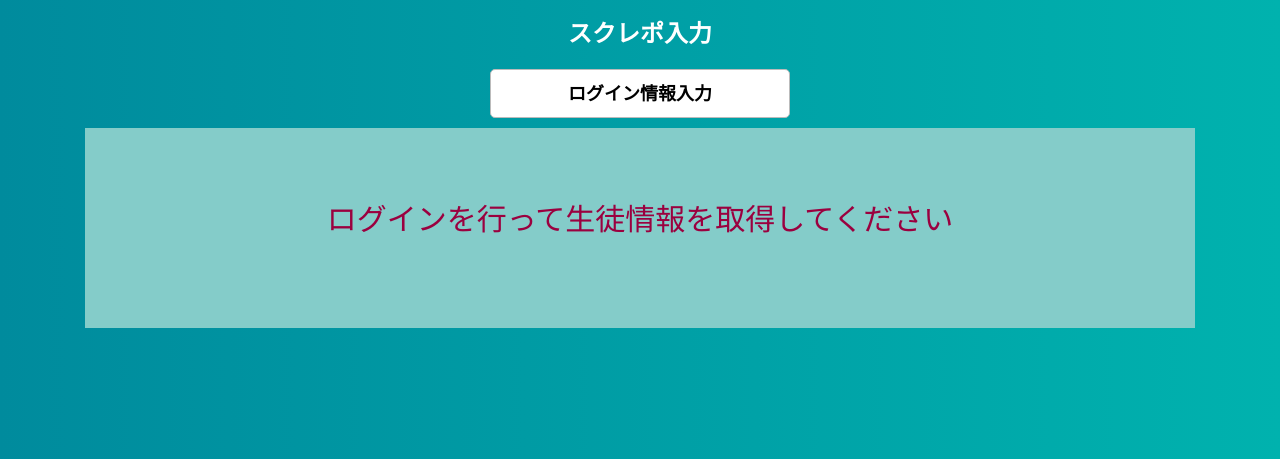
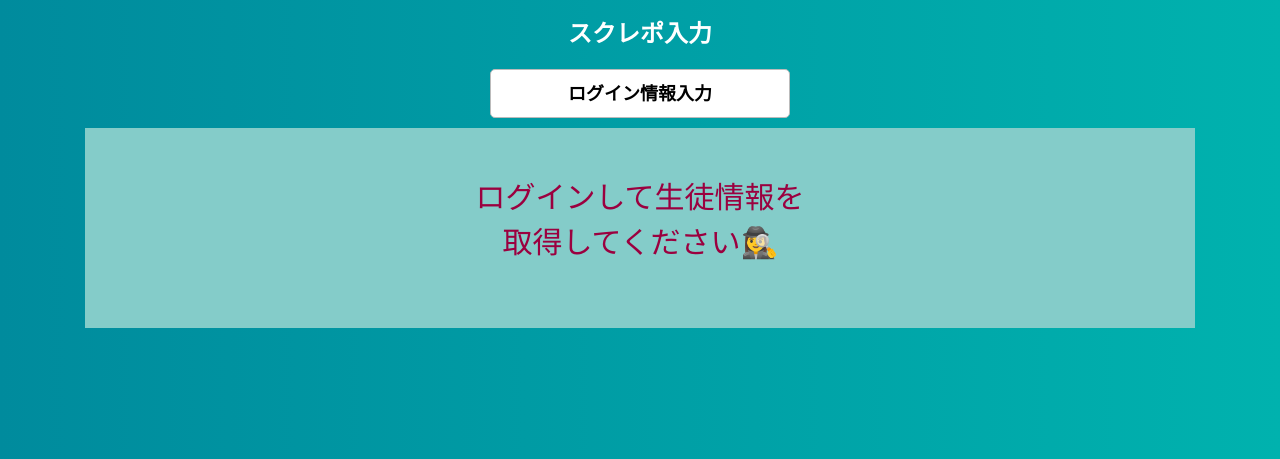
Before and after one commit to shonsukee/screpo-shortcut, a Flask app: page / in a window 1280 px wide. Shown: the top 459 px of the page. Run offline with Flask 3, Linux system fonts and the light colour scheme; some libraries are stand-ins or nearby versions.

Commit message:
[Fix]登録済み生徒のフィルター&メッセージ修正

```diff
--- a/app.py
+++ b/app.py
@@ -139,13 +139,13 @@ def register_screpo(user_id, password, students, index, content):
 
 @app.route('/', methods=['GET'])
 def index():
-    return render_template('index.html', error="ログインを行って生徒情報を取得してください", data={ "students": [] })
+    return render_template('index.html', error="ログインして生徒情報を<br>取得してください🕵️‍♀️", data={ "students": [] })
 
 # 生徒情報の取得
 @app.route('/students', methods=['GET', 'POST'])
 def students():
     if request.method == 'GET':
-        return render_template('index.html', error="ログインを行って生徒情報を取得してください", data={ "students": [] })
+        return render_template('index.html', error="ログインして生徒情報を<br>取得してください🕵️‍♀️", data={ "students": [] })
 
     elif request.method == 'POST':
         start_time = datetime.datetime.now()
@@ -154,7 +154,7 @@ def students():
         user_id = request.form.get('user_id') or session.get('user_id')
         password = request.form.get('password') or session.get('password')
         if not user_id or not password:
-            return render_template('index.html', error="ログイン情報が不足しています", data={ "students": [] })
+            return render_template('index.html', error="ログイン情報が不足しています🥺", data={ "students": [] })
         session['user_id'] = user_id
         session['password'] = password
 
@@ -185,7 +185,7 @@ def students():
             for index, row in enumerate(rows):
                 td_elements = row.find_elements(By.TAG_NAME, "td")
                 search_key_pair = search_key_pairs[index]
-                if len(td_elements) >= 4 and len(search_key_pair) >= 2:
+                if len(td_elements) >= 4 and len(search_key_pair) >= 2 and td_elements[6].text == "未入力":
                     # 情報の抽出
                     search_key1 = search_key_pair[0]
                     search_key2 = search_key_pair[1]
@@ -205,15 +205,18 @@ def students():
             print(f"処理の時間: {datetime.datetime.now() - start_time}")
 
             # 担当生徒がいる場合
-            if len(students) > 0:
-                return render_template('index.html', user_id=user_id, data=students)
-            # 担当生徒がいない場合
+            if len(rows) > 0:
+                if len(students["students"]) > 0:
+                    return render_template('index.html', user_id=user_id, data=students)
+                else:
+                    return render_template('index.html', user_id=user_id, error="全て入力済みです！<br>お疲れ様でした🚀", data={ "students": [] })
+            # 授業がない場合
             else:
-                return render_template('index.html', user_id=user_id, data={ "students": [] })
+                return render_template('index.html', user_id=user_id, error="授業はありません💤", data={ "students": [] })
 
         except Exception as e:
             print("例外が発生しました:", str(e))
-            return render_template('index.html', user_id=user_id, error="エラーが発生しました．時間を空けてやり直してください", data={ "students": [] })
+            return render_template('index.html', user_id=user_id, error="エラーが発生しました🥺<br>時間を空けてやり直してください", data={ "students": [] })
 
         finally:
             if 'driver' in locals():
@@ -224,14 +227,14 @@ def students():
 @app.route('/register', methods=['GET', 'POST'])
 def register():
     if request.method == 'GET':
-        return render_template('index.html', error="ログインを行って生徒情報を取得してください", data={ "students": [] })
+        return render_template('index.html', error="ログインして生徒情報を<br>取得してください🕵️‍♀️", data={ "students": [] })
 
     elif request.method == 'POST':
         # ユーザIDとパスワードを取得
         user_id = request.form.get('user_id') or session.get('user_id')
         password = request.form.get('password') or session.get('password')
         if not user_id or not password:
-            return render_template('index.html', error="ログイン情報が不足しています", data={ "students": [] })
+            return render_template('index.html', error="ログイン情報が不足しています🥺", data={ "students": [] })
         session['user_id'] = user_id
         session['password'] = password
 
--- a/templates/index.html
+++ b/templates/index.html
@@ -49,11 +49,11 @@
         </div>
     {% elif error %}
         <div class="no_student_wrap">
-            <p class="no_student" style="color: #9B003F;">{{ error }}</p>
+            <p class="no_student" style="color: #9B003F;">{{ error | safe }}</p>
         </div>
     {% else %}
         <div class="no_student_wrap">
-            <p class="no_student" style="color:#1f2c5c;">本日の授業はありません</p>
+            <p class="no_student" style="color:#1f2c5c;">授業はありません💤</p>
         </div>
     {% endif %}
 </div>
```
